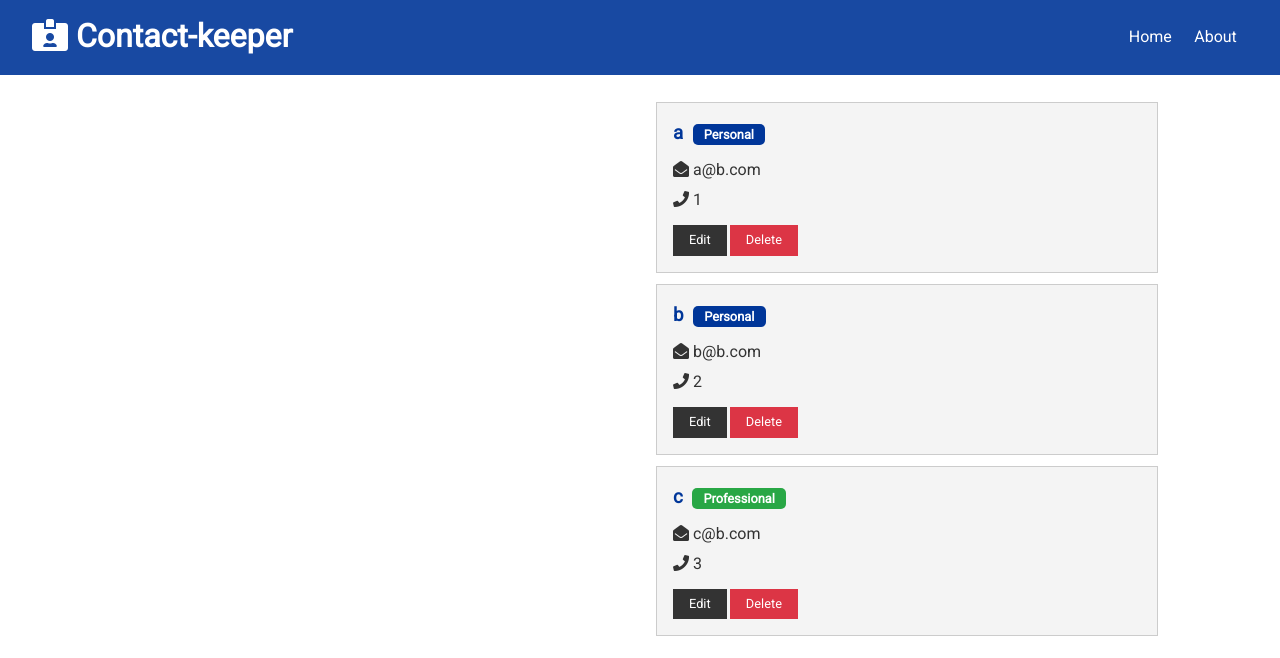
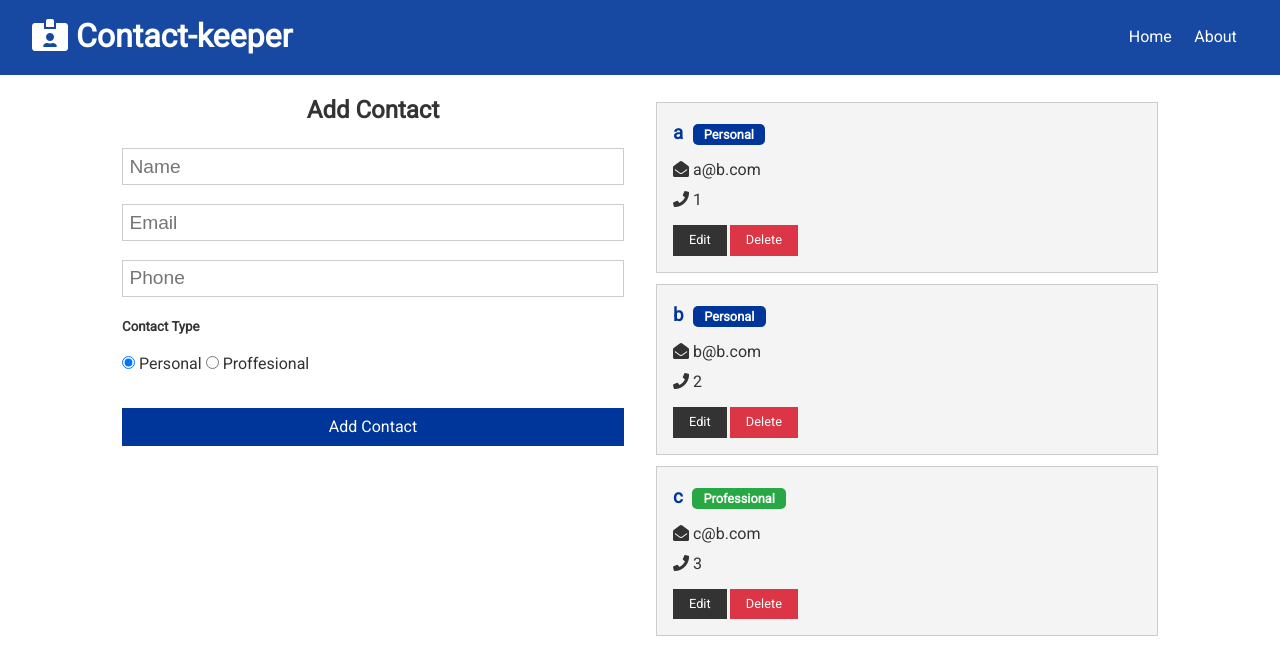
Before and after one commit to Tanmay000009/contacts, a React (Create React App) app in the folder client/: page / in a window 1280 px wide. Shown: the top 658 px of the page. Built offline with nearby package versions, Linux system fonts and the light colour scheme.

Commit message:
feat: contact form setup

```diff
--- /dev/null
+++ b/client/src/components/contacts/ContactForm.js
@@ -0,0 +1,31 @@
+import React, {useState} from 'react'
+
+const ContactForm = () => {
+    const [contact,setContact] = useState({
+        name: '',
+        email: '',
+        phone: '',
+        type: 'personal'
+    });
+
+    const {name,email,phone,type} = contact;
+
+    const onChange = e => setContact({ ...contact, [e.target.name]: e.target.value });
+
+    return (
+        <div>
+            <h2 className="text=primary">Add Contact</h2>
+            <input type="text" placeholder="Name" name="name" value={name} onChange={onChange} />
+            <input type="email" placeholder="Email" name="email" value={email} onChange={onChange} />
+            <input type="text" placeholder="Phone" name="phone" value={phone} onChange={onChange} />
+            <h5>Contact Type</h5>
+            <input type="radio" name="type" value="personal" checked={type === 'personal'} /> Personal{' '}
+            <input type="radio" name="type" value="proffesional" checked={type === 'proffesional'} /> Proffesional
+            <div>
+                <input type="submit" value="Add Contact" className="btn btn-primary btn-block" />
+            </div>
+        </div>
+    )
+}
+
+export default ContactForm
--- a/client/src/components/pages/Home.js
+++ b/client/src/components/pages/Home.js
@@ -1,10 +1,13 @@
 import React from "react";
 import Contacts from "../contacts/Contacts";
+import ContactForm from "../contacts/ContactForm";
 
 const Home = () => {
   return (
     <div className="grid-2">
-      <div>{/* Contact Form */}</div>
+      <div>
+        <ContactForm />
+      </div>
       <div>
         <Contacts />
       </div>
```
